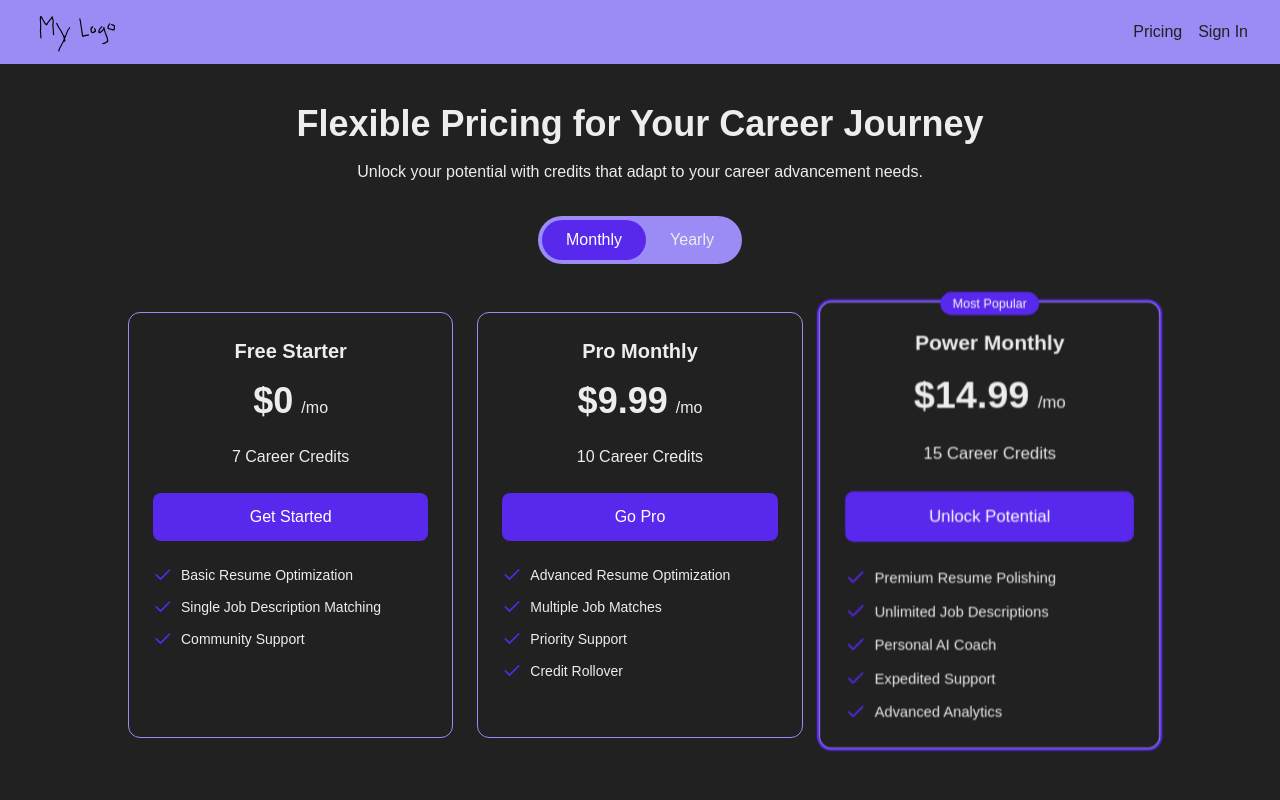
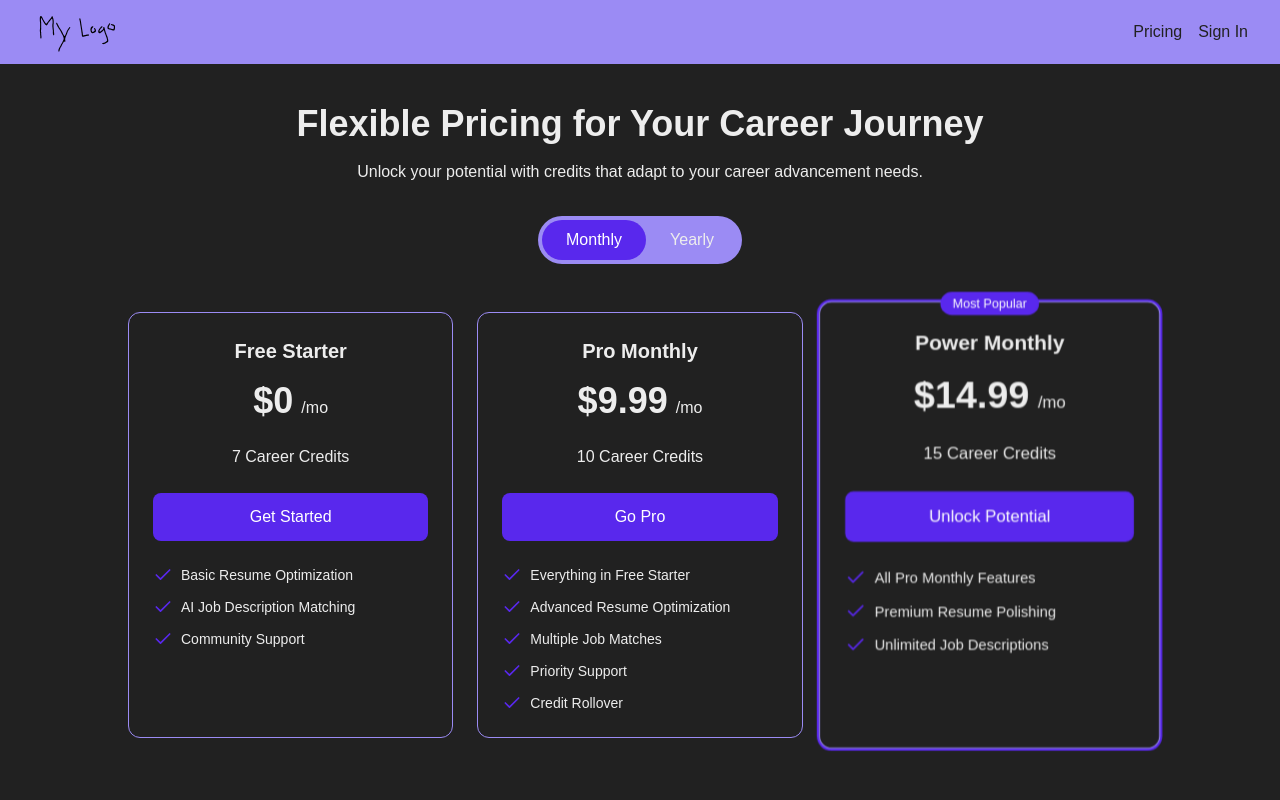
Before and after one commit to Linkinlog/resume-enhancer, a Next.js app in the folder frontend/: page /pricing in a window 1280 px wide. Shown: the top 800 px of the page. Built offline with nearby package versions, Linux system fonts and the light colour scheme.

Commit message:
fix: adjust pricing

```diff
--- a/frontend/pages/pricing.tsx
+++ b/frontend/pages/pricing.tsx
@@ -24,7 +24,7 @@ const PricingPage: React.FC = () => {
       billingCycle: 'month',
       features: [
         'Basic Resume Optimization',
-        'Single Job Description Matching',
+        'AI Job Description Matching',
         'Community Support'
       ],
       cta: 'Get Started'
@@ -35,6 +35,7 @@ const PricingPage: React.FC = () => {
       credits: 10,
       billingCycle: 'month',
       features: [
+        'Everything in Free Starter',
         'Advanced Resume Optimization',
         'Multiple Job Matches',
         'Priority Support',
@@ -49,11 +50,9 @@ const PricingPage: React.FC = () => {
       billingCycle: 'month',
       isMostPopular: true,
       features: [
+        'All Pro Monthly Features',
         'Premium Resume Polishing',
         'Unlimited Job Descriptions',
-        'Personal AI Coach',
-        'Expedited Support',
-        'Advanced Analytics'
       ],
       cta: 'Unlock Potential'
     },
@@ -65,8 +64,7 @@ const PricingPage: React.FC = () => {
       features: [
         'Everything in Pro Monthly',
         'Significant Credit Savings',
-        'Annual Performance Review',
-        'Exclusive Webinars'
+        'Exclusive Content'
       ],
       cta: 'Save Annually'
     },
@@ -91,7 +89,6 @@ const PricingPage: React.FC = () => {
       features: [
         'Comprehensive Career Support',
         'Unlimited Credit Usage',
-        'White Glove Service',
         'Priority Feature Requests'
       ],
       cta: 'Total Access'
```
